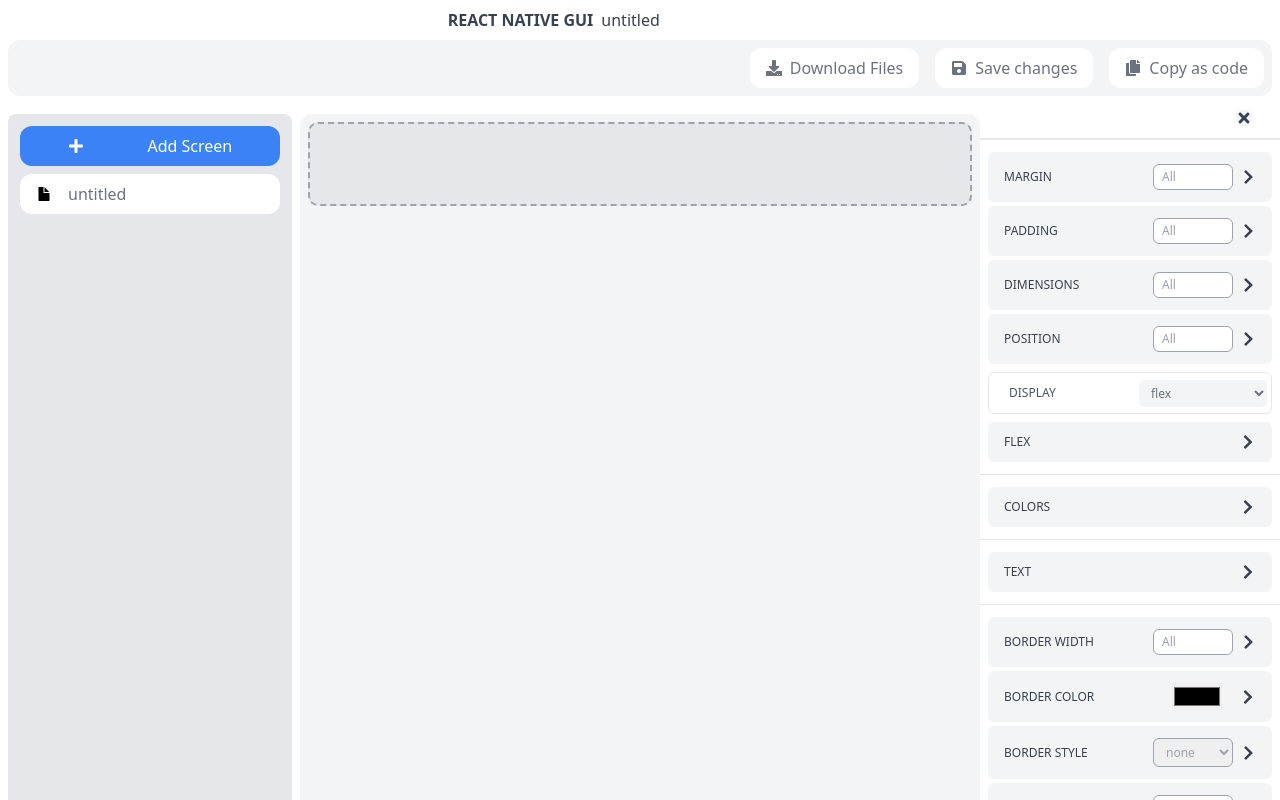
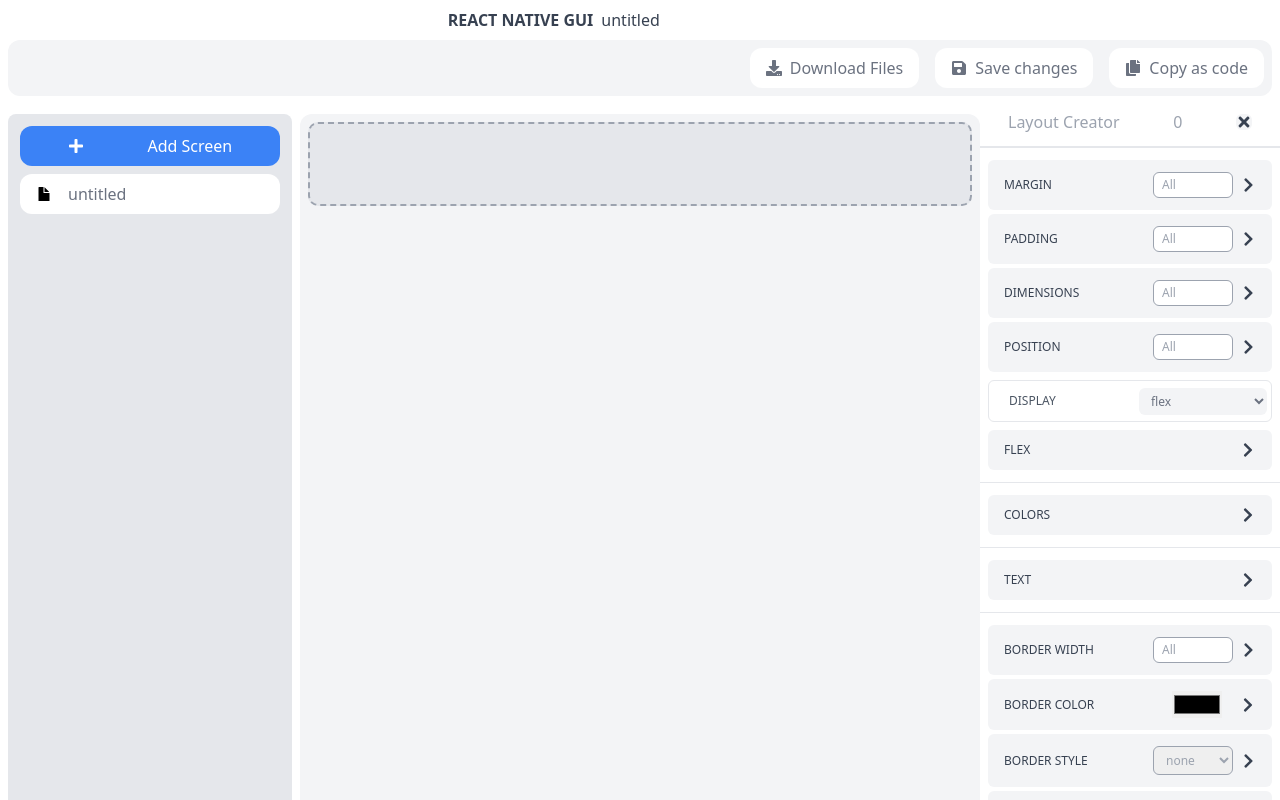
Before and after one commit to devjs1000/react-native-gui, a React (Vite) app: page / in a window 1280 px wide. Both pictures are taken after a click on the element 790 px from the left and 164 px from the top of the page. Built offline with nearby package versions, Linux system fonts and the light colour scheme.

Commit message:
element descriptor fixed

```diff
--- a/src/components/EditBar/index.tsx
+++ b/src/components/EditBar/index.tsx
@@ -10,7 +10,7 @@
 import { useDispatch } from "react-redux";
 
 const EditBar = ({ handleEdit }: EditBarProps) => {
-  const { activeElement, activeUI, hasFocus } = useStore<AppState>("app");
+  const { activeElement, activeUI, hasFocus,activeElementType } = useStore<AppState>("app");
   const dispatch = useDispatch();
   const removeFocus = useCallback(() => {
     dispatch(setActiveElement(null));
@@ -23,10 +23,10 @@
     <aside className="flex-grow-1 bg-white  h-full  max-w-[300px]">
       <div className=" flex items-center justify-between px-6 border-b-2 pb-2 border-gray-200">
         <p className="text-gray-400  bg-white py-1 rounded-md mx-1">
-          {activeElement?.current?.name}
+          {activeElementType}
         </p>
         <p className="text-gray-400  bg-white py-1 rounded-md mx-1">
-          {activeElement?.current?.id}
+          {activeElement}
         </p>
         {activeUI?.attributes?.children?.length > 0 && (
           <p className="text-white bg-blue-500 rounded-full  h-6 w-6 flex items-center justify-center">
```
